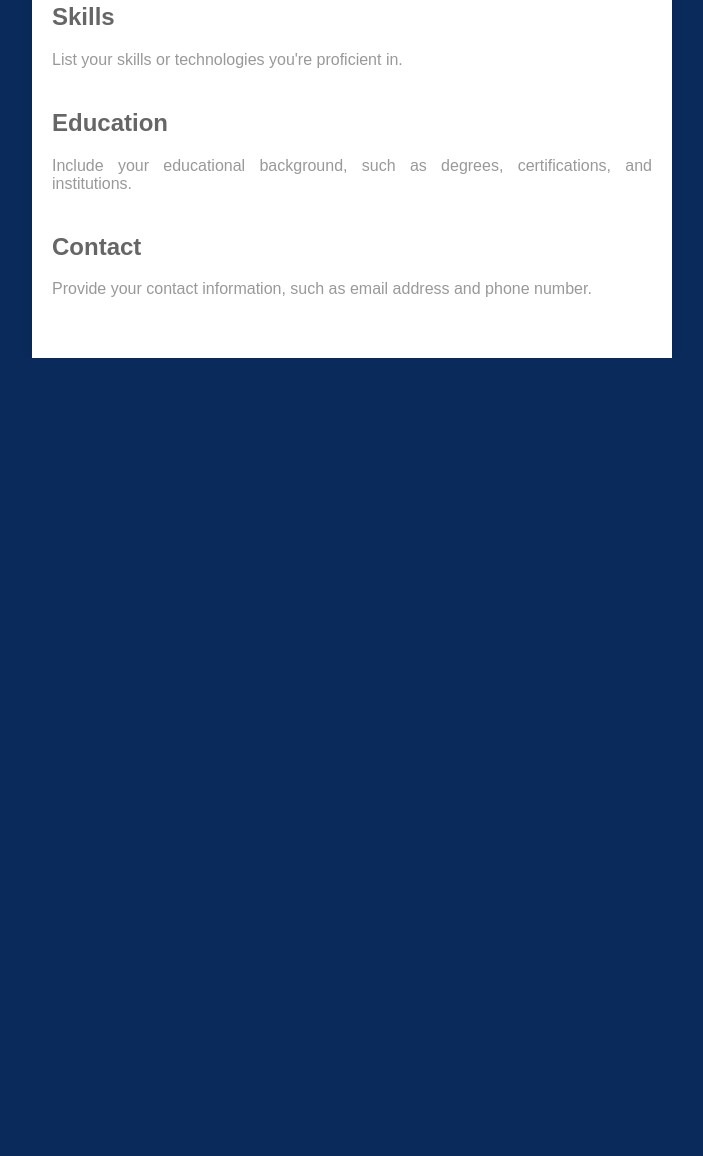
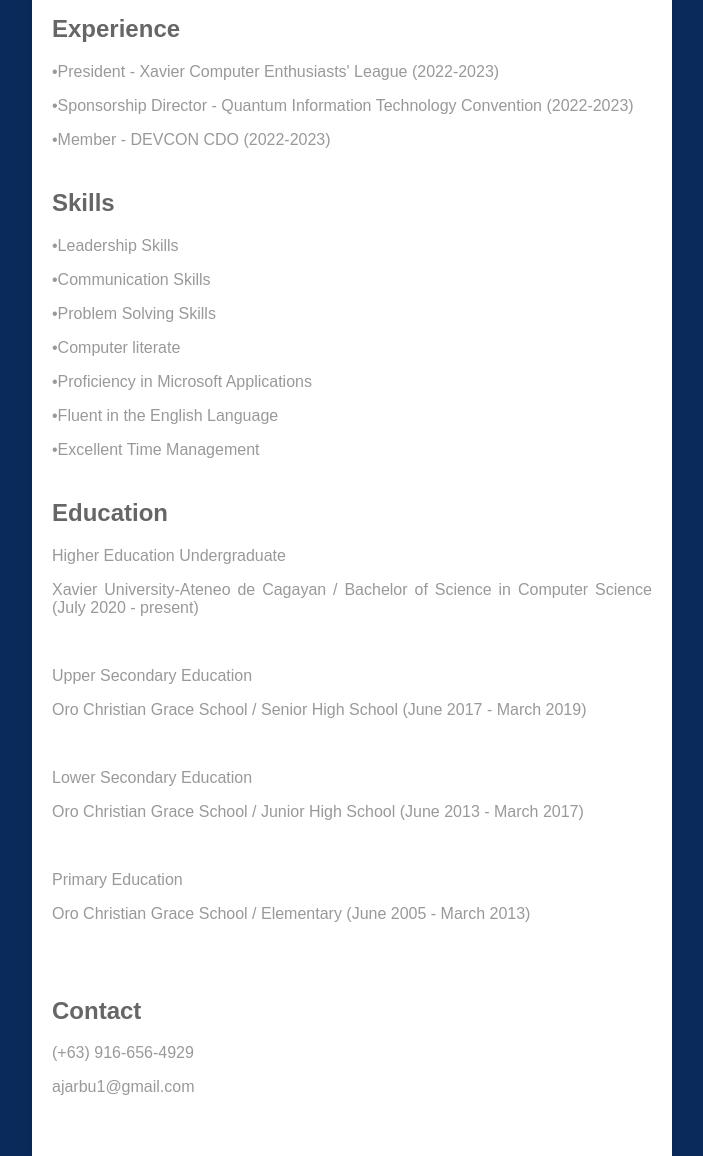
Before and after one commit to aj20362/web-portfolio, a plain HTML site: page index.html in a window 1280 px wide. Shown: the part 489-1645 px from the top of the page, without its empty margins (288-991 px from the left). Before the commit the page ends 847 px from the top, so only its background shows below. Drawn offline with Linux system fonts and the light colour scheme.

Commit message:
Add files via upload

```diff
--- a/index.html
+++ b/index.html
@@ -73,17 +73,36 @@
 
     <div class="section">
       <h2>Skills</h2>
-      <p>List your skills or technologies you're proficient in.</p>
+      <p>•Leadership Skills</p>
+      <p>•Communication Skills</p>
+      <p>•Problem Solving Skills</p>
+      <p>•Computer literate</p>
+      <p>•Proficiency in Microsoft Applications</p>
+      <p>•Fluent in the English Language</p>
+      <p>•Excellent Time Management</p>
     </div>
 
     <div class="section">
       <h2>Education</h2>
-      <p>Include your educational background, such as degrees, certifications, and institutions.</p>
+      <p>Higher Education Undergraduate</p>
+      <p>Xavier University-Ateneo de Cagayan / Bachelor of Science in Computer
+        Science (July 2020 - present)</p>
+        <br>
+      <p>Upper Secondary Education</p>
+      <p>Oro Christian Grace School / Senior High School (June 2017 - March 2019)</p>
+      <br>
+      <p>Lower Secondary Education</p>
+      <p>Oro Christian Grace School / Junior High School (June 2013 - March 2017)</p>
+      <br>
+      <p>Primary Education</p>
+      <p>Oro Christian Grace School / Elementary (June 2005 - March 2013)</p>
+      <br>
     </div>
 
     <div class="section">
       <h2>Contact</h2>
-      <p>Provide your contact information, such as email address and phone number.</p>
+      <p>(+63) 916-656-4929</p>
+      <p>ajarbu1@gmail.com</p>
     </div>
   </div>
 </body>
```
Also changed, not shown: pic.jpg (added).
